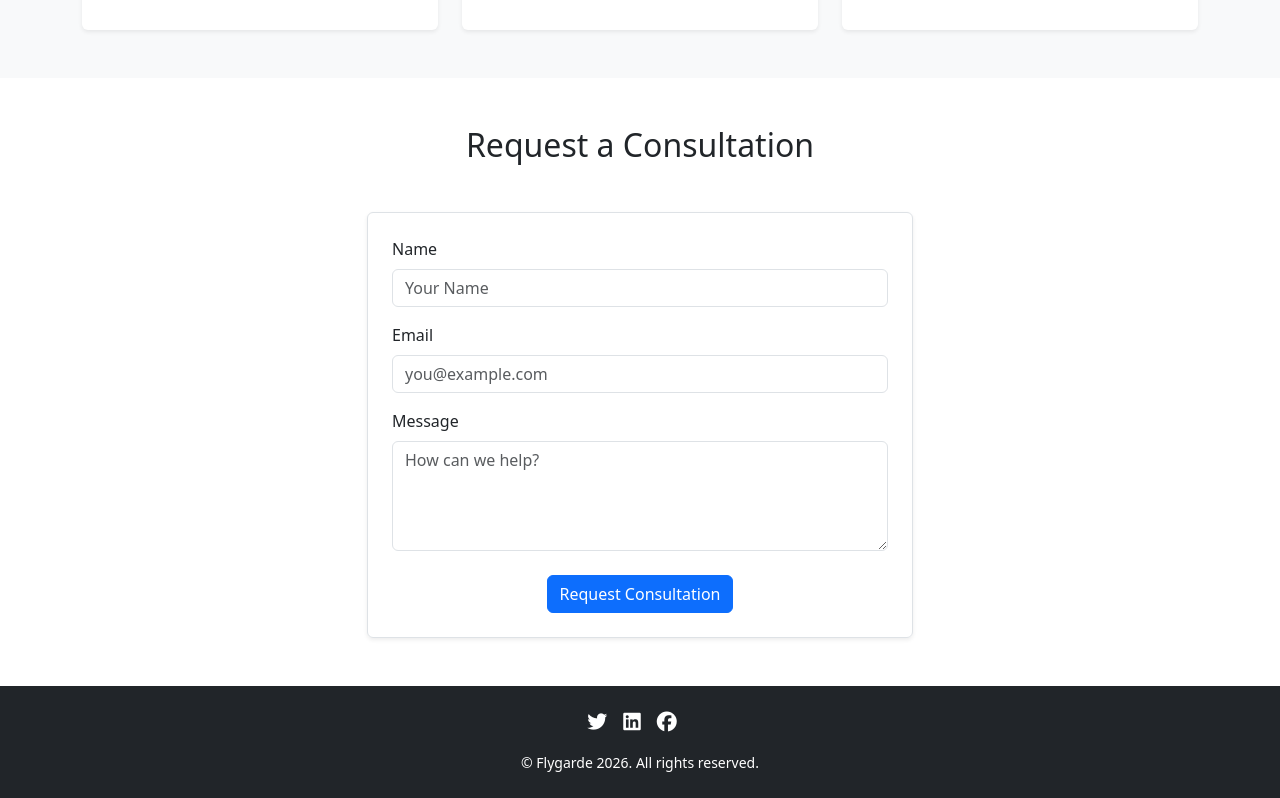
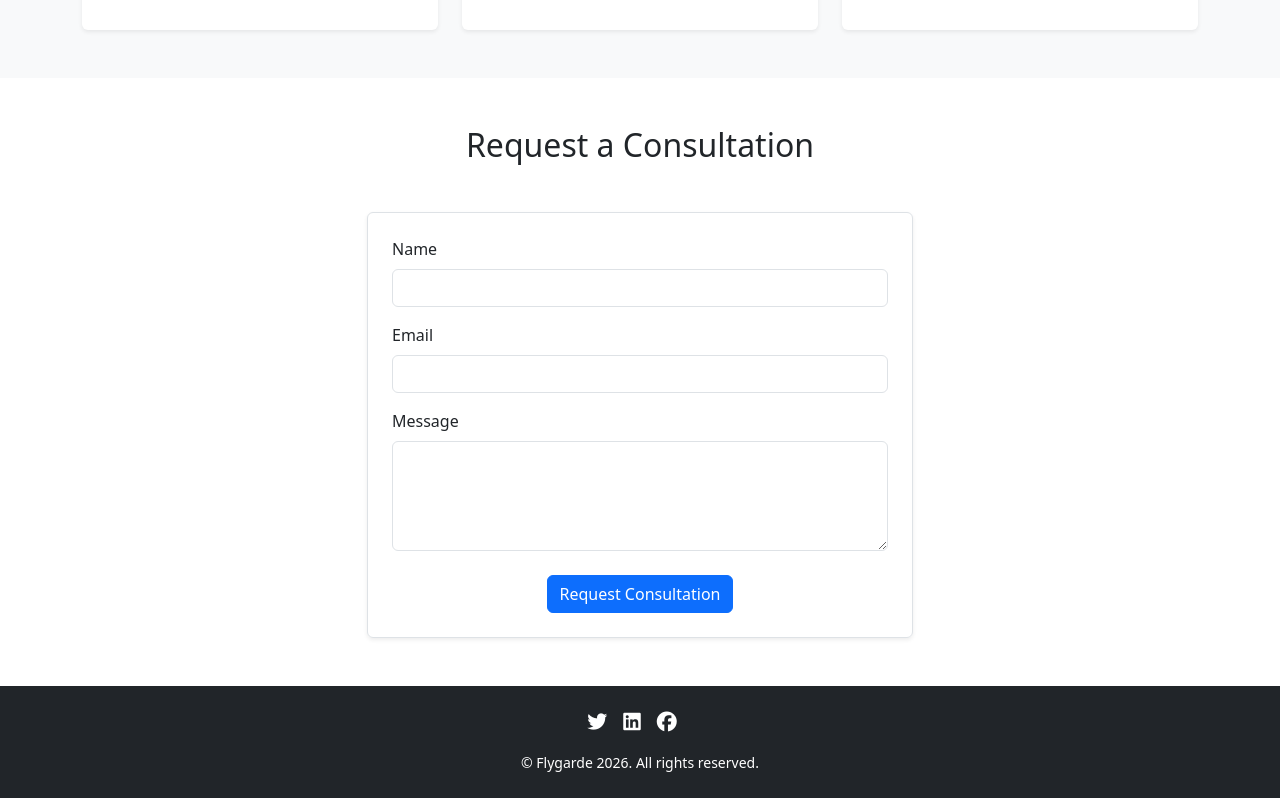
Before and after one commit to Valborg1/flygarde, a React (Create React App) app: page / in a window 1280 px wide. Shown: the part 2298-3096 px from the top of the page. Built offline with nearby package versions, Linux system fonts and the light colour scheme.

Commit message:
netlify submission fix

```diff
--- a/src/components/Contact.js
+++ b/src/components/Contact.js
@@ -1,41 +1,42 @@
-import React from 'react';
-import { Container, Row, Col, Form, Button } from 'react-bootstrap';
+import React, { useState } from 'react';
+import { Container, Row, Col, Form, Button, Alert } from 'react-bootstrap';
 
 function Contact() {
+  const [submitted, setSubmitted] = useState(false);
+
   return (
     <section id="contact" className="py-5 bg-white">
       <Container>
         <h2 className="text-center mb-5">Request a Consultation</h2>
         <Row className="justify-content-center">
           <Col md={8} lg={6}>
+            {submitted ? (
+              <Alert variant="success" className="text-center">
+                ✅ Thanks! Your message has been received.
+              </Alert>
+            ) : (
               <Form
                 name="contact"
                 method="POST"
                 data-netlify="true"
+                onSubmit={() => setSubmitted(true)}
                 className="p-4 border rounded shadow-sm"
               >
-              {/* Hidden input for Netlify */}
                 <input type="hidden" name="form-name" value="contact" />
 
                 <Form.Group className="mb-3" controlId="formName">
                   <Form.Label>Name</Form.Label>
-                <Form.Control type="text" name="name" placeholder="Your Name" required />
+                  <Form.Control type="text" name="name" required />
                 </Form.Group>
 
                 <Form.Group className="mb-3" controlId="formEmail">
                   <Form.Label>Email</Form.Label>
-                <Form.Control type="email" name="email" placeholder="you@example.com" required />
+                  <Form.Control type="email" name="email" required />
                 </Form.Group>
 
                 <Form.Group className="mb-4" controlId="formMessage">
                   <Form.Label>Message</Form.Label>
-                <Form.Control
-                  as="textarea"
-                  rows={4}
-                  name="message"
-                  placeholder="How can we help?"
-                  required
-                />
+                  <Form.Control as="textarea" rows={4} name="message" required />
                 </Form.Group>
 
                 <div className="text-center">
@@ -44,6 +45,7 @@ function Contact() {
                   </Button>
                 </div>
               </Form>
+            )}
           </Col>
         </Row>
       </Container>
```
Lines whose indentation alone changed are shown as unchanged.
